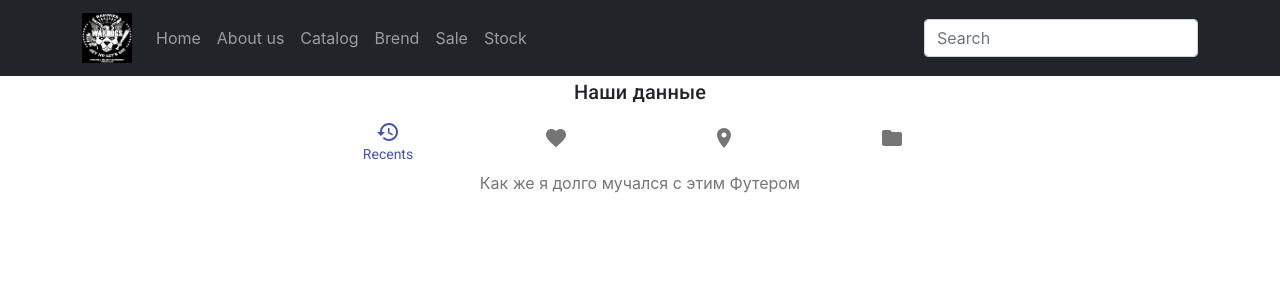
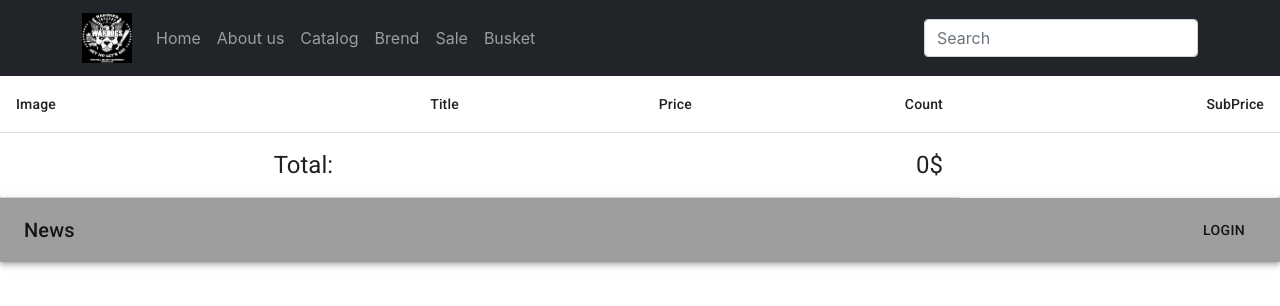
Before and after one commit to SanzharKadyrkulov/Online_games_shop, a React (Create React App) app: page /cart in a window 1280 px wide. Shown: the top 306 px of the page. Built offline with nearby package versions, Linux system fonts and the light colour scheme.

Commit message:
Add Busket

```diff
--- a/src/Routes/Routes.js
+++ b/src/Routes/Routes.js
@@ -2,6 +2,7 @@ import React from 'react';
 import { BrowserRouter, Route, Switch } from 'react-router-dom';
 import AddProduct from '../Admin/AddProduct';
 import EditProduct from '../Admin/EditProduct';
+import Cart from '../components/Cart/Cart';
 import Footer from '../components/Footer/Footer';
 import Header from '../components/Header/Header';
 import Home from '../components/Home/Home';
@@ -18,6 +19,7 @@ const Routes = () => {
                 <Route exact path="/" component={Home}/>
                 <Route exact path="/productlist" component={ProductList}/>
                 <Route exact path='/addproduct' component={AddProduct}/>
+                <Route exact path="/cart" component={Cart}/>
                 <Route exact path='/editproduct/:id' component={EditProduct}/>
                 <Route exact path='/details/:id' component={ProductDetails}/>
             </Switch>
--- /dev/null
+++ b/src/components/Cart/Cart.jsx
@@ -0,0 +1,87 @@
+import React, { useState } from 'react';
+import { makeStyles } from '@material-ui/core/styles';
+import Table from '@material-ui/core/Table';
+import TableBody from '@material-ui/core/TableBody';
+import TableCell from '@material-ui/core/TableCell';
+import TableContainer from '@material-ui/core/TableContainer';
+import TableHead from '@material-ui/core/TableHead';
+import TableRow from '@material-ui/core/TableRow';
+import Paper from '@material-ui/core/Paper';
+import { useEffect } from 'react';
+import { useProducts } from '../../contexts/ProductContext';
+import { Typography } from '@material-ui/core';
+
+const useStyles = makeStyles({
+  table: {
+    minWidth: 650,
+  },
+  tableCellImg: {
+      width: 50,
+  }
+});
+
+
+
+export default function Cart() {
+  const classes = useStyles();
+    const {cart, getCart, changeProductCount} = useProducts()
+  useEffect(() => {
+    getCart()
+  },[])
+
+  const handleCountChange = (count, id) => {
+    changeProductCount(count,id)
+  }
+
+  return (
+    <TableContainer component={Paper}>
+      <Table className={classes.table} aria-label="caption table">
+
+        <TableHead>
+          <TableRow>
+            <TableCell>Image</TableCell>
+            <TableCell align="right">Title</TableCell>
+            <TableCell align="right">Price</TableCell>
+            <TableCell align="right">Count</TableCell>
+            <TableCell align="right">SubPrice</TableCell>
+          </TableRow>
+        </TableHead>
+        <TableBody>
+            {cart.products &&
+            cart.products.map(product => (
+                <TableRow>
+                    <TableCell>
+                        <img className={classes.tableCellImg} src = {product.item.image} alt={product.item.title}/>
+                    </TableCell>
+                    <TableCell align="right">
+                        {product.item.title}
+                    </TableCell>
+                    <TableCell align="right">
+                        {product.item.price}
+                    </TableCell>
+                    <TableCell align="right">
+                        <input type="number"  value={product.count} onChange={(e) => handleCountChange(e.target.value, product.item.id)}/>
+                    </TableCell>
+                    <TableCell align="right">
+                        {product.subPrice}
+                    </TableCell>
+                </TableRow>
+            ))}
+            <TableRow>
+                <TableCell rowSpan={3}/>
+                <TableCell colSpan={2}>
+                    <Typography variant="h5">
+                        Total:
+                    </Typography>
+                </TableCell>
+                <TableCell align="right">
+                    <Typography variant="h5">
+                        {cart.totalPrice}$
+                    </Typography>
+                </TableCell>
+            </TableRow>
+        </TableBody>
+      </Table>
+    </TableContainer>
+  );
+}
--- a/src/components/Footer/Footer.jsx
+++ b/src/components/Footer/Footer.jsx
@@ -1,93 +1,50 @@
-import { BottomNavigationAction, Typography } from "@material-ui/core";
-import React from "react";
-import RestoreIcon from '@material-ui/icons/Restore'
-import FavoriteIcon from '@material-ui/icons/Favorite'
-import LocationOnIcon from '@material-ui/icons/LocationOn'
-import FolderIcon from '@material-ui/icons/Folder'
-import { makeStyles } from "@material-ui/core/styles";
-
-import { BottomNavigation } from "@material-ui/core";
-
-
+import React from 'react';
+import { makeStyles } from '@material-ui/core/styles';
+import AppBar from '@material-ui/core/AppBar';
+import Toolbar from '@material-ui/core/Toolbar';
+import Typography from '@material-ui/core/Typography';
+import Button from '@material-ui/core/Button';
+import IconButton from '@material-ui/core/IconButton';
+import MenuIcon from '@material-ui/icons/Menu';
+import { createTheme } from '@material-ui/core/styles';
+import { ThemeProvider } from '@material-ui/styles';
+import grey from '@material-ui/core/colors/grey';
+const theme = createTheme({
+  palette: {
+    primary: grey
+  },
+});
 const useStyles = makeStyles((theme) => ({
   root: {
-      flexGrow: 1
+    flexGrow: 1,
   },
   menuButton: {
-      marginRight: theme.spacing(1)
+    marginRight: theme.spacing(2),
   },
   title: {
-      flexGrow: 1
+    flexGrow: 1,
   },
-    mainFeaturesPost: {
-      position: 'relative',
-      color: theme.palette.common.white,
-      marginBottom: theme.spacing(4),
-      backgroundSize: 'cover',
-      backgroundRepeat: 'no-repeat',
-      backgroundPosition: 'center',
-    },
-    overlay: {
-      position: 'absolute',
-      top: 0,
-      bottom: 0,
-      left: 0,
-      right: 0,
-      backgroundOverlay: 'rgba(0,0,0,.3)',
-    },
-    mainFeaturesPostContent: {
-      position: 'relative',
-      padding: theme.spacing(6),
-      marginTop: theme.spacing(8)
-    },
-    cardMedia: {
-      paddingTop: '56.25%'
-    },
-    cardContent: {
-      flexGrow: 1
-    },
-    cardGrid: {
-      marginTop: theme.spacing(4)
-    }
-  }))
+}));
 
 const Footer = () => {
     const classes = useStyles()
-  const [value, setValue] = React.useState('recents')
-  const handleChange = (event, newValue) => {
-    setValue(newValue)
-  }
     return (
-        <footer>
-        <Typography variant="h6" align="center" gutterBottom>
-          Наши данные
+      <ThemeProvider theme={theme}>
+      <div className={classes.root}>
+      <AppBar color='primary' position="static">
+        <Toolbar>
+          {/* <IconButton edge="start" className={classes.menuButton} color="inherit" aria-label="menu">
+            <MenuIcon />
+          </IconButton> */}
+          <Typography variant="h6" className={classes.title}>
+            News
           </Typography>
-        <BottomNavigation value={value} onChange={handleChange} className={classes.root} >
-          <BottomNavigationAction
-            label="Recents"
-            value="recents"
-            icon={<RestoreIcon />}
-          />
-          <BottomNavigationAction
-            label="Favorites"
-            value="favorites"
-            icon={<FavoriteIcon />}
-          />
-          <BottomNavigationAction
-            label="Nearby"
-            value="nearby"
-            icon={<LocationOnIcon />}
-          />
-          <BottomNavigationAction
-            label="Folder"
-            value="folder"
-            icon={<FolderIcon />}
-          />
-        </BottomNavigation>
-        <Typography align="center" color="textSecondary" component="p" variant="subtitle1 ">
-          Как же я долго мучался с этим Футером
-        </Typography>
-      </footer>
+          <Button color="inherit">Login</Button>
+        </Toolbar>
+      </AppBar>
+    </div>
+
+      </ThemeProvider>
     );
 };
 
--- a/src/components/Header/Header.jsx
+++ b/src/components/Header/Header.jsx
@@ -3,7 +3,6 @@ import React from 'react';
 import { Container, Nav, Navbar, Form, FormControl } from 'react-bootstrap';
 import { useProducts } from '../../contexts/ProductContext';
 import logo from './images.png';
-import {Link} from 'react-router-dom'
 
 const Header = () => {
   const {history, getProductsData} = useProducts()
@@ -35,7 +34,7 @@ const Header = () => {
                 <Nav.Link  href="/productlist" >Catalog</Nav.Link>
                 <Nav.Link href="/brend">Brend</Nav.Link>
                 <Nav.Link href="/sale">Sale</Nav.Link>
-                <Nav.Link href="/stock">Stock</Nav.Link>
+                <Nav.Link href="/cart">Busket</Nav.Link>
               </Nav>
             </Navbar.Collapse>
             <Form inline>
--- a/src/components/Home/Home.jsx
+++ b/src/components/Home/Home.jsx
@@ -1,7 +1,6 @@
 import { Grid, makeStyles } from '@material-ui/core';
 import React from 'react';
 import ProductList from './ProductList';
-import SideBar from './SideBar';
 import Welcome from './Welcome';
 const useStyles = makeStyles((theme) => ({
     root: {
@@ -16,7 +15,6 @@ const Home = () => {
     return (
         <Grid className={classes.sideBar} spacing-md={3} spacing-sm={3}>
             <Welcome/>
-            <ProductList />
         </Grid>
     );
 };
--- a/src/components/Home/ProductCard.jsx
+++ b/src/components/Home/ProductCard.jsx
@@ -1,8 +1,9 @@
 import { Button, Card, CardActions, CardContent, CardMedia, Grid, IconButton, makeStyles, Typography } from '@material-ui/core';
-import React from 'react';
+import React, { useEffect, useState } from 'react';
 import PlayCircleFilledIcon from '@material-ui/icons/PlayCircleFilled'
 import { useProducts } from '../../contexts/ProductContext';
 import DeleteIcon from '@material-ui/icons/Delete';
+import FavoriteIcon from '@material-ui/icons/Favorite';
 
 
 const useStyles = makeStyles((theme) => ({
@@ -49,11 +50,27 @@ const useStyles = makeStyles((theme) => ({
 
 const ProductCard = ({item}) => {
     const classes = useStyles()
-    const {history, deleteProduct} = useProducts()
+    const {history, deleteProduct, addProductToCart, cart, getCart} = useProducts()
+    const [newCart, setNewCart] = useState(null)
+    useEffect(() => {
+      getCart()
+    },[])
+    useEffect(() => {
+      setNewCart(cart);
+    },[cart])
+    console.log(newCart, 'this is cart')
+    const checkItemInCart = (id) => {
+      console.log('HERE', newCart)
+      if(newCart && newCart.products){
+        const foundItem = newCart?.products.find((product) => product.item.id===id)
+        return foundItem ? 'secondary': 'default'
+      }
+    }
     return (
-        <Grid onClick={() => history.push(`/details/${item.id}`)} item key={item.id} xs={12} sm={6} md={4}>
+        <Grid  item key={item.id} xs={12} sm={6} md={4}>
                 <Card className={classes.card}>
                   <CardMedia
+                    onClick={() => history.push(`/details/${item.id}`)}
                     className={classes.cardMedia}
                     image={item.image}
                     title="Image Title"
@@ -86,7 +103,13 @@ const ProductCard = ({item}) => {
             >
               <DeleteIcon />
             </IconButton>
-                    <PlayCircleFilledIcon color='primary' />
+            <IconButton
+                color={checkItemInCart(item.id)}
+                aria-label="add to favorites"
+                onClick={() => addProductToCart(item)}
+                >
+                <FavoriteIcon />
+                </IconButton>
                   </CardActions>
                 </Card>
               </Grid>
--- a/src/components/Home/Welcome.jsx
+++ b/src/components/Home/Welcome.jsx
@@ -24,6 +24,7 @@ const useStyles = makeStyles((theme) => ({
       backgroundSize: 'cover',
       backgroundRepeat: 'no-repeat',
       backgroundPosition: 'center',
+      marginBottom: theme.spacing(0)
     },
     overlay: {
       position: 'absolute',
@@ -35,7 +36,7 @@ const useStyles = makeStyles((theme) => ({
     },
     mainFeaturesPostContent: {
       position: 'relative',
-      padding: theme.spacing(6),
+      padding: theme.spacing(16.6),
       marginTop: theme.spacing(8)
     },
     cardMedia: {
--- a/src/contexts/ProductContext.jsx
+++ b/src/contexts/ProductContext.jsx
@@ -5,6 +5,7 @@ import { useContext } from 'react';
 import { createContext } from 'react';
 import { useHistory } from 'react-router-dom';
 import { ACTIONS, JSON_API_PRODUCTS } from '../helpers/consts';
+import { calcSubPrice, calcTotalPrice } from '../helpers/functions';
 
 export const productContext = createContext()
 export const useProducts = () => {
@@ -14,7 +15,7 @@ export const useProducts = () => {
 const INIT_STATE = {
     productsData: [],
     productDetails: {},
-
+    cart:[]
 }
 
 const reducer = (state=INIT_STATE, action) => {
@@ -23,6 +24,8 @@ const reducer = (state=INIT_STATE, action) => {
             return {...state, productsData: action.payload}
         case ACTIONS.GET_PRODUCT_DETAILS:
             return {...state, productDetails: action.payload}
+        case ACTIONS.GET_CART:
+            return {...state, cart: action.payload}
         default: return state
     }
 }
@@ -59,16 +62,80 @@ const ProductContextProvider = ({children}) => {
         const data = await axios.delete(`${JSON_API_PRODUCTS}/${id}`)
         getProductsData()
     }
+    const getCart = () => {
+        let cart = JSON.parse(localStorage.getItem('cart'))
+        if (!cart){
+            localStorage.setItem('cart', JSON.stringify({
+                products: [],
+                totalPrice: 0
+            }))
+            cart = {
+                product: [],
+                totalPrice: 0
+            }
+        }
+        dispatch({
+            type: ACTIONS.GET_CART,
+            payload: cart
+        })
+    }
+    const addProductToCart = (product) => {
+        let cart = JSON.parse(localStorage.getItem("cart"))
+        if (!cart){
+            cart = {
+                products: [],
+                totalPrice: 0
+            }
+        }
+        let newProduct = {
+            item: product,
+            count:1,
+            subPrice: +product.price
+        }
+        let productToFind = cart.products.filter(item => item.item.id === product.id)
+        if(productToFind.length === 0){
+            cart.products.push(newProduct)
+        }else{
+            cart.products = cart.products.filter(item => item.item.id !== product.id)
+        }
+        cart.totalPrice = calcTotalPrice(cart.products)
+        localStorage.setItem('cart', JSON.stringify(cart))
+
+        dispatch({
+            type: ACTIONS.GET_CART,
+            payload: cart
+        })
+    }
+    const changeProductCount = (count,id) => {
+        let cart = JSON.parse(localStorage.getItem('cart'))
+        cart.products = cart.products.map(product => {
+            if (product.item.id === id) {
+                product.count = count;
+                product.subPrice = calcSubPrice(product)
+            }
+            return product
+        })
+        cart.totalPrice = calcTotalPrice(cart.products)
+        localStorage.setItem('cart', JSON.stringify(cart))
+        dispatch({
+            type: ACTIONS.GET_CART,
+            payload: cart
+        })
+
+    }
     const values = {
         history,
         productsData: state.productsData,
         productDetails: state.productDetails,
+        cart: state.cart,
         getProductsData,
         getProductDetails,
         addProduct,
         editProduct,
         deleteProduct,
-
+        getCart,
+        addProductToCart,
+        changeProductCount
     }
     return (
         <productContext.Provider value={values}>
--- a/src/helpers/consts.js
+++ b/src/helpers/consts.js
@@ -2,5 +2,6 @@ export const JSON_API_PRODUCTS = 'http://localhost:8000/Products'
 
 export const ACTIONS = {
     GET_PRODUCTS: "GET_PRODUCTS",
-    GET_PRODUCT_DETAILS: "GET_PRODUCT_DETAILS"
+    GET_PRODUCT_DETAILS: "GET_PRODUCT_DETAILS",
+    GET_CART: "GET_CART"
 }
--- a/src/helpers/functions.js
+++ b/src/helpers/functions.js
@@ -4,5 +4,11 @@ export const handleInp = (e, product,setProduct) => {
         [e.target.name]: e.target.value
     }
     setProduct(obj)
+}
+export const calcSubPrice =(product) => product.count * product.item.price
 
+export const calcTotalPrice = (products) => {
+    return products.reduce((ac,cur) => {
+        return (ac+=cur.subPrice)
+    },0)
 }
```
Lines whose indentation alone changed are shown as unchanged.
